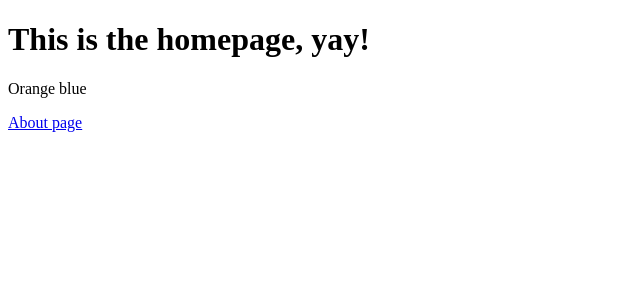
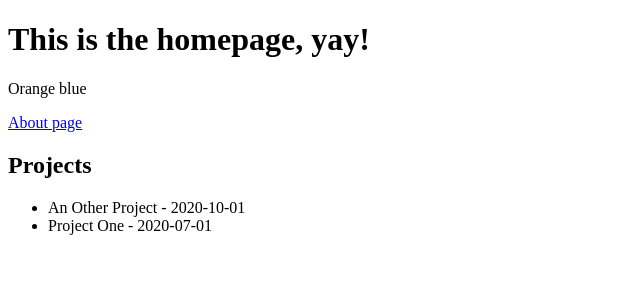
Before and after one commit to Toww/droplab-old, a Next.js app: page / in a window 1280 px wide. Shown: the top 300 px of the page, without its empty margins (0-640 px from the left). Built offline with nearby package versions, Linux system fonts and the light colour scheme.

Commit message:
Homepage project lists OK

```diff
--- /dev/null
+++ b/lib/projects.js
@@ -0,0 +1,34 @@
+import fs from "fs";
+import path from "path";
+import matter from "gray-matter";
+
+const projectsDirectory = path.join(process.cwd(), "projects");
+
+export const getSortedProjectsData = () => {
+  // Getting files names under projects
+  const fileNames = fs.readdirSync(projectsDirectory);
+  const allProjectsData = fileNames.map((fileName) => {
+    //Removing extension to get project id
+    const id = fileName.replace(/\.md$/, "");
+
+    // Reading markdown file as string
+    const fullPath = path.join(projectsDirectory, fileName);
+    const fileContents = fs.readFileSync(fullPath, "utf8");
+
+    // Use gray-matter to parse the post metadata section
+    const matterResult = matter(fileContents);
+    console.log('matterResult: ', matterResult)
+    return {
+      id,
+      ...matterResult.data,
+    };
+  });
+
+  return allProjectsData.sort((a, b) => {
+    if (a.date < b.date) {
+      return 1
+    } else {
+      return -1
+    }
+  })
+};
--- a/package.json
+++ b/package.json
@@ -8,6 +8,7 @@
     "start": "next start"
   },
   "dependencies": {
+    "gray-matter": "^4.0.2",
     "next": "9.5.0",
     "postcss-flexbugs-fixes": "^4.2.1",
     "postcss-preset-env": "^6.7.0",
--- a/pages/index.js
+++ b/pages/index.js
@@ -1,7 +1,8 @@
 import Head from "next/head";
-import Link from 'next/link';
+import Link from "next/link";
+import { getSortedProjectsData } from "../lib/projects";
 
-export default function Home() {
+export default function Home({ allProjectsData }) {
   return (
     <div className="container">
       <Head>
@@ -11,11 +12,32 @@
 
       <main>
         <h1>This is the homepage, yay! </h1>
-        <p className="text-orange-500">Orange <span>blue</span></p>
+        <p className="text-orange-500">
+          Orange <span>blue</span>
+        </p>
         <Link href="/about">
           <a>About page</a>
         </Link>
+        <section>
+          <h2>Projects</h2>
+          <ul>
+            {allProjectsData.map(({ id, date, title }) => (
+              <li key={id}>
+                {title} - {date}
+              </li>
+            ))}
+          </ul>
+        </section>
       </main>
     </div>
   );
 }
+
+export async function getStaticProps() {
+  const allProjectsData = getSortedProjectsData();
+  return {
+    props: {
+      allProjectsData,
+    },
+  };
+}
--- /dev/null
+++ b/projects/other-project.md
@@ -0,0 +1,19 @@
+---
+title: 'An Other Project'
+date: '2020-10-01'
+---
+
+We recommend using **Static Generation** (with and without data) whenever possible because your page can be built once and served by CDN, which makes it much faster than having a server render the page on every request.
+
+You can use Static Generation for many types of pages, including:
+
+- Marketing pages
+- Blog posts
+- E-commerce product listings
+- Help and documentation
+
+You should ask yourself: "Can I pre-render this page **ahead** of a user's request?" If the answer is yes, then you should choose Static Generation.
+
+On the other hand, Static Generation is **not** a good idea if you cannot pre-render a page ahead of a user's request. Maybe your page shows frequently updated data, and the page content changes on every request.
+
+In that case, you can use **Server-Side Rendering**. It will be slower, but the pre-rendered page will always be up-to-date. Or you can skip pre-rendering and use client-side JavaScript to populate data.
--- /dev/null
+++ b/projects/project-1.md
@@ -0,0 +1,19 @@
+---
+title: 'Project One'
+date: '2020-07-01'
+---
+
+We recommend using **Static Generation** (with and without data) whenever possible because your page can be built once and served by CDN, which makes it much faster than having a server render the page on every request.
+
+You can use Static Generation for many types of pages, including:
+
+- Marketing pages
+- Blog posts
+- E-commerce product listings
+- Help and documentation
+
+You should ask yourself: "Can I pre-render this page **ahead** of a user's request?" If the answer is yes, then you should choose Static Generation.
+
+On the other hand, Static Generation is **not** a good idea if you cannot pre-render a page ahead of a user's request. Maybe your page shows frequently updated data, and the page content changes on every request.
+
+In that case, you can use **Server-Side Rendering**. It will be slower, but the pre-rendered page will always be up-to-date. Or you can skip pre-rendering and use client-side JavaScript to populate data.
```
Also changed, not shown: pages/projects/[id].js (added, +9 -0 lines), 1 other file (tests, documents, lock files or other folders).
